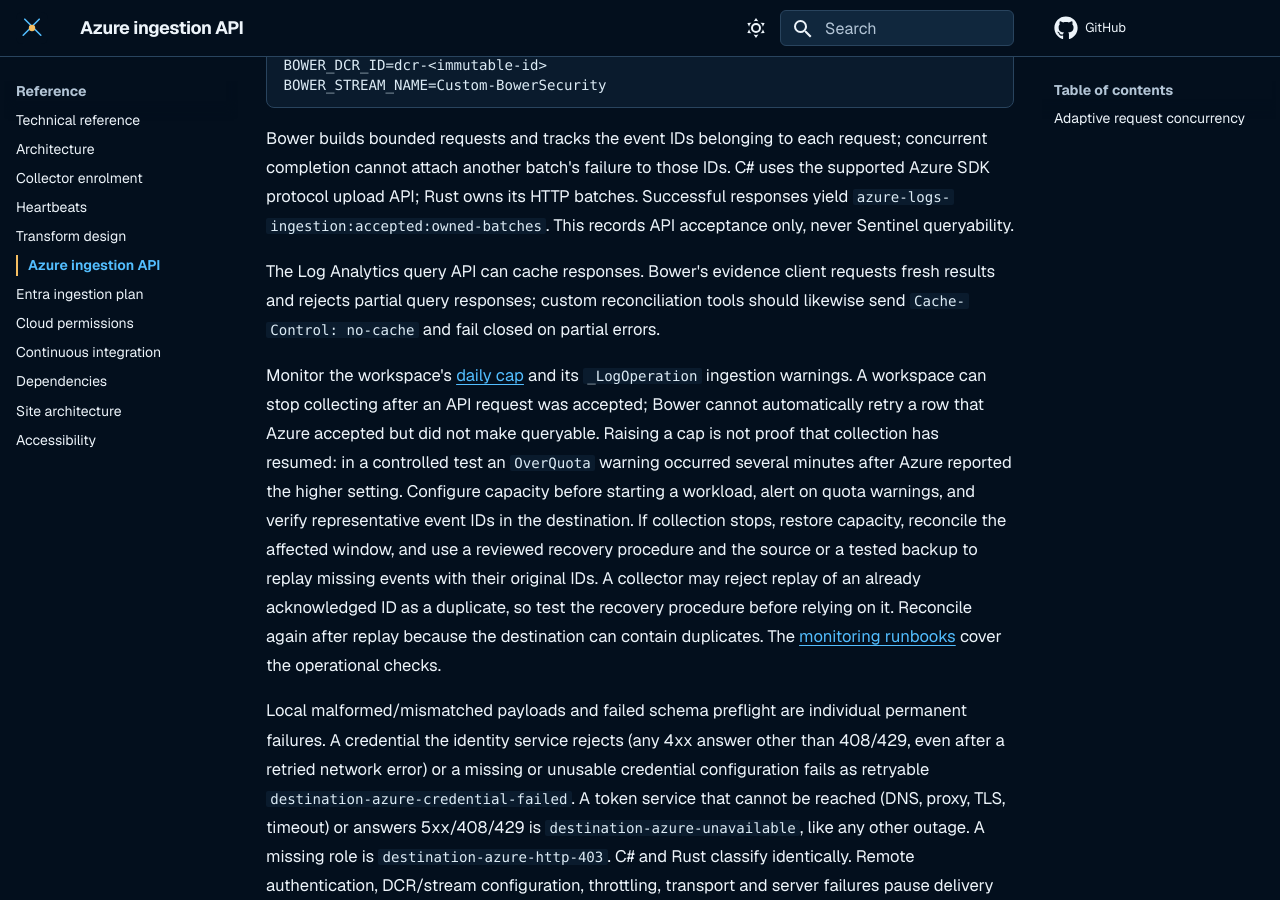
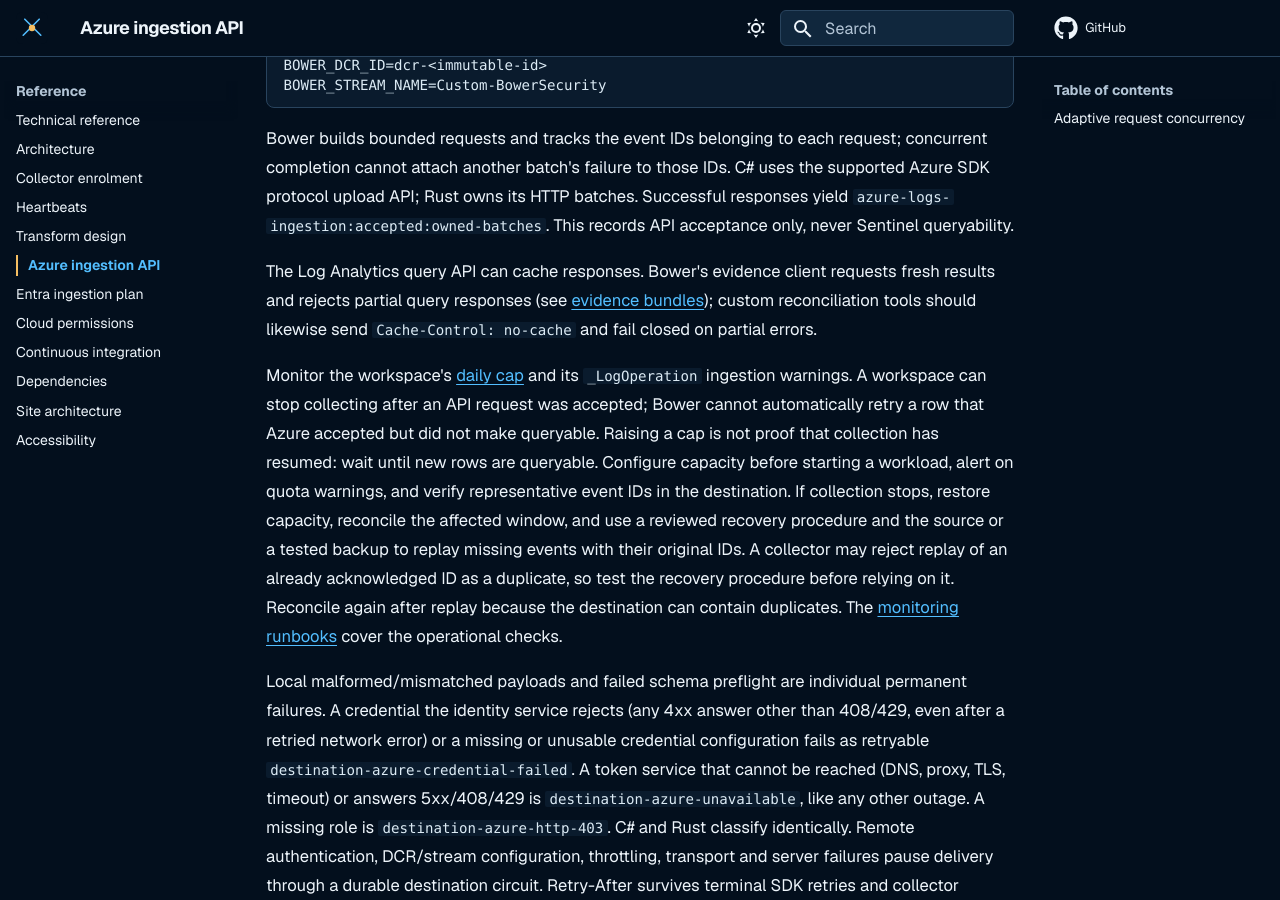
Before and after one commit to jusso-dev/Bower, an MkDocs documentation site: the page built from docs/deployment/logs-ingestion-api.md, in a window 1280 px wide and 900 px high, scrolled down 455 px. Built offline with MkDocs 1.6.1 and Material for MkDocs 9.7.7, drawn with Linux system fonts in a browser that asks for light colours.

Commit message:
Evidence query docs and null-error parity cases
Document destination-query behaviour in the evidence bundle guide and link
it from the Logs Ingestion API page. Drop an unevidenced "controlled
test" observation from the daily-cap guidance. Add C# and Rust cases
showing an explicit `"error": null` is not a partial result.

Co-Authored-By: Claude Opus 5.5 <noreply@anthropic.com>

```diff
--- a/docs/deployment/logs-ingestion-api.md
+++ b/docs/deployment/logs-ingestion-api.md
@@ -20,15 +20,16 @@ responses yield `azure-logs-ingestion:accepted:owned-batches`. This records API
 acceptance only, never Sentinel queryability.
 
 The Log Analytics query API can cache responses. Bower's evidence client requests
-fresh results and rejects partial query responses; custom reconciliation tools
-should likewise send `Cache-Control: no-cache` and fail closed on partial errors.
+fresh results and rejects partial query responses (see
+[evidence bundles](../operations/evidence-bundles.md#destination-queries)); custom
+reconciliation tools should likewise send `Cache-Control: no-cache` and fail closed
+on partial errors.
 
 Monitor the workspace's [daily cap](https://learn.microsoft.com/en-us/azure/azure-monitor/logs/daily-cap)
 and its `_LogOperation` ingestion warnings. A workspace can stop collecting after
 an API request was accepted; Bower cannot automatically retry a row that Azure
 accepted but did not make queryable. Raising a cap is not proof that collection
-has resumed: in a controlled test an `OverQuota` warning occurred several minutes
-after Azure reported the higher setting. Configure capacity before starting a
+has resumed: wait until new rows are queryable. Configure capacity before starting a
 workload, alert on quota warnings, and verify representative event IDs in the
 destination. If collection stops, restore capacity, reconcile the affected
 window, and use a reviewed recovery procedure and the source or a tested backup
```
Also changed, not shown: docs/operations/evidence-bundles.md (+8 -0 lines), 3 other files.
